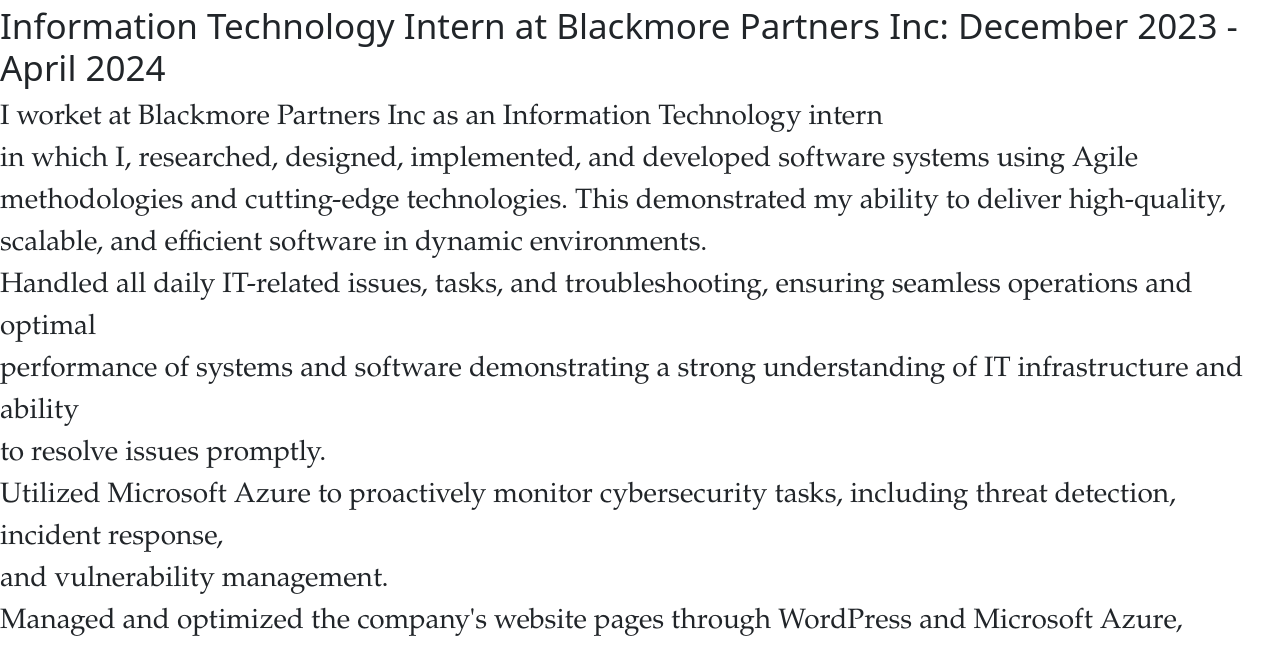
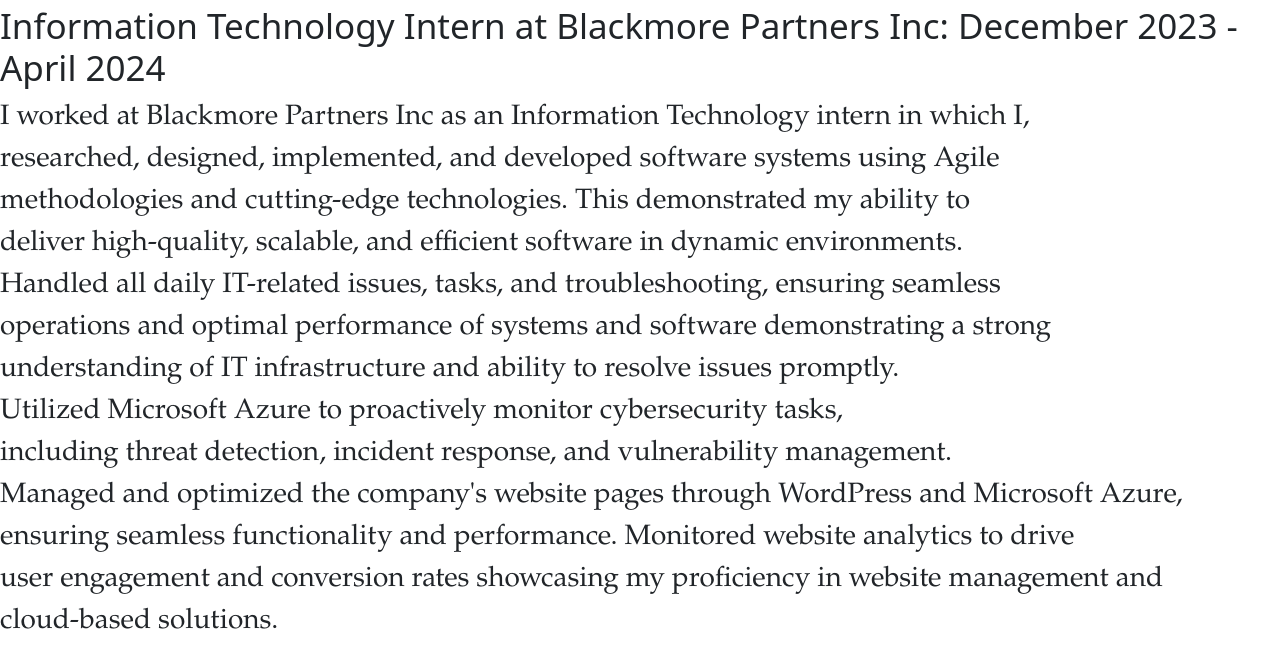
Before and after one commit to D1EFG0/Portfolio, a plain HTML site: page projectsandskills.html in a window 1280 px wide. Shown: the part 1875-2523 px from the top of the page. Drawn offline with nearby package versions, Linux system fonts and the light colour scheme.

Commit message:
Update projectsandskills.html

```diff
--- a/projectsandskills.html
+++ b/projectsandskills.html
@@ -111,18 +111,19 @@
             <div class="workexperience">
                 <h2 class="smallerheader9">-- Work Experience</h2>
                 <h3 class="headersmall30"> Information Technology Intern at Blackmore Partners Inc: December 2023 - April 2024 </h3>
-                <p class="interninfo"> I worket at Blackmore Partners Inc as an Information Technology intern
-                <br /> in which I, researched, designed, implemented, and developed software systems using Agile
-                <br /> methodologies and cutting-edge technologies. This demonstrated my ability to deliver high-quality,
-                <br /> scalable, and efficient software in dynamic environments.
-                <br /> Handled all daily IT-related issues, tasks, and troubleshooting, ensuring seamless operations and optimal
-                <br /> performance of systems and software demonstrating a strong understanding of IT infrastructure and ability
-                <br /> to resolve issues promptly.
-                <br /> Utilized Microsoft Azure to proactively monitor cybersecurity tasks, including threat detection, incident response,
-                <br /> and vulnerability management.
-                <br /> Managed and optimized the company's website pages through WordPress and Microsoft Azure, ensuring seamless
-                <br /> functionality and performance. Monitored website analytics to drive user engagement and conversion rates showcasing
-                <br /> my proficiency in website management and cloud-based solutions.
+                <p class="interninfo"> I worked at Blackmore Partners Inc as an Information Technology intern in which I,
+                <br /> researched, designed, implemented, and developed software systems using Agile
+                <br /> methodologies and cutting-edge technologies. This demonstrated my ability to
+                <br /> deliver high-quality, scalable, and efficient software in dynamic environments.
+                <br /> Handled all daily IT-related issues, tasks, and troubleshooting, ensuring seamless
+                <br /> operations and optimal performance of systems and software demonstrating a strong
+                <br /> understanding of IT infrastructure and ability to resolve issues promptly.
+                <br /> Utilized Microsoft Azure to proactively monitor cybersecurity tasks,
+                <br /> including threat detection, incident response, and vulnerability management.
+                <br /> Managed and optimized the company's website pages through WordPress and Microsoft Azure,
+                <br /> ensuring seamless  functionality and performance. Monitored website analytics to drive
+                <br /> user engagement and conversion rates showcasing my proficiency in website management and
+                <br /> cloud-based solutions.
                 <br />
                 </p>
                 <img class="bmpimage" src="Blackmore-Partners-Logo.png"/>
```
